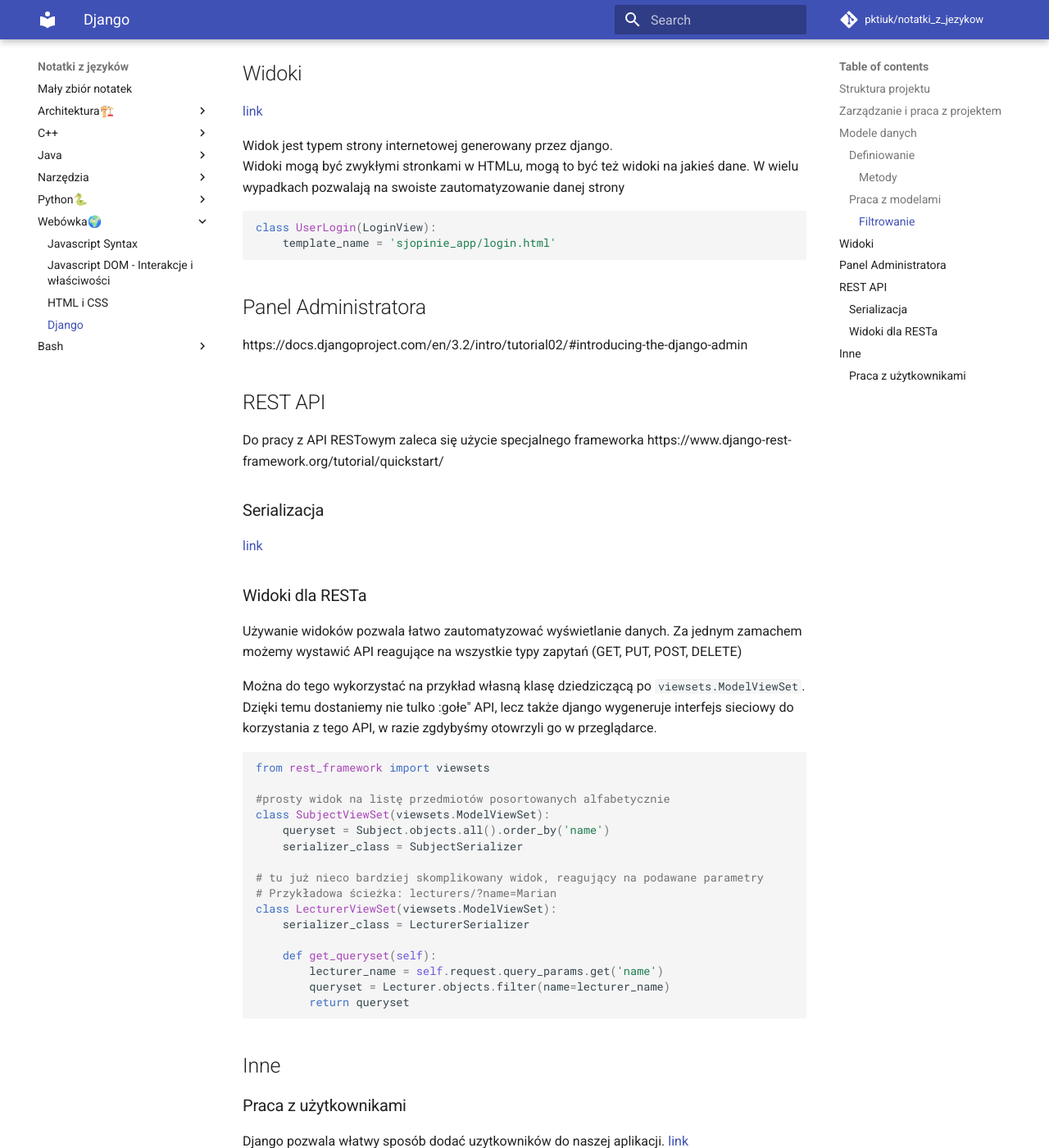
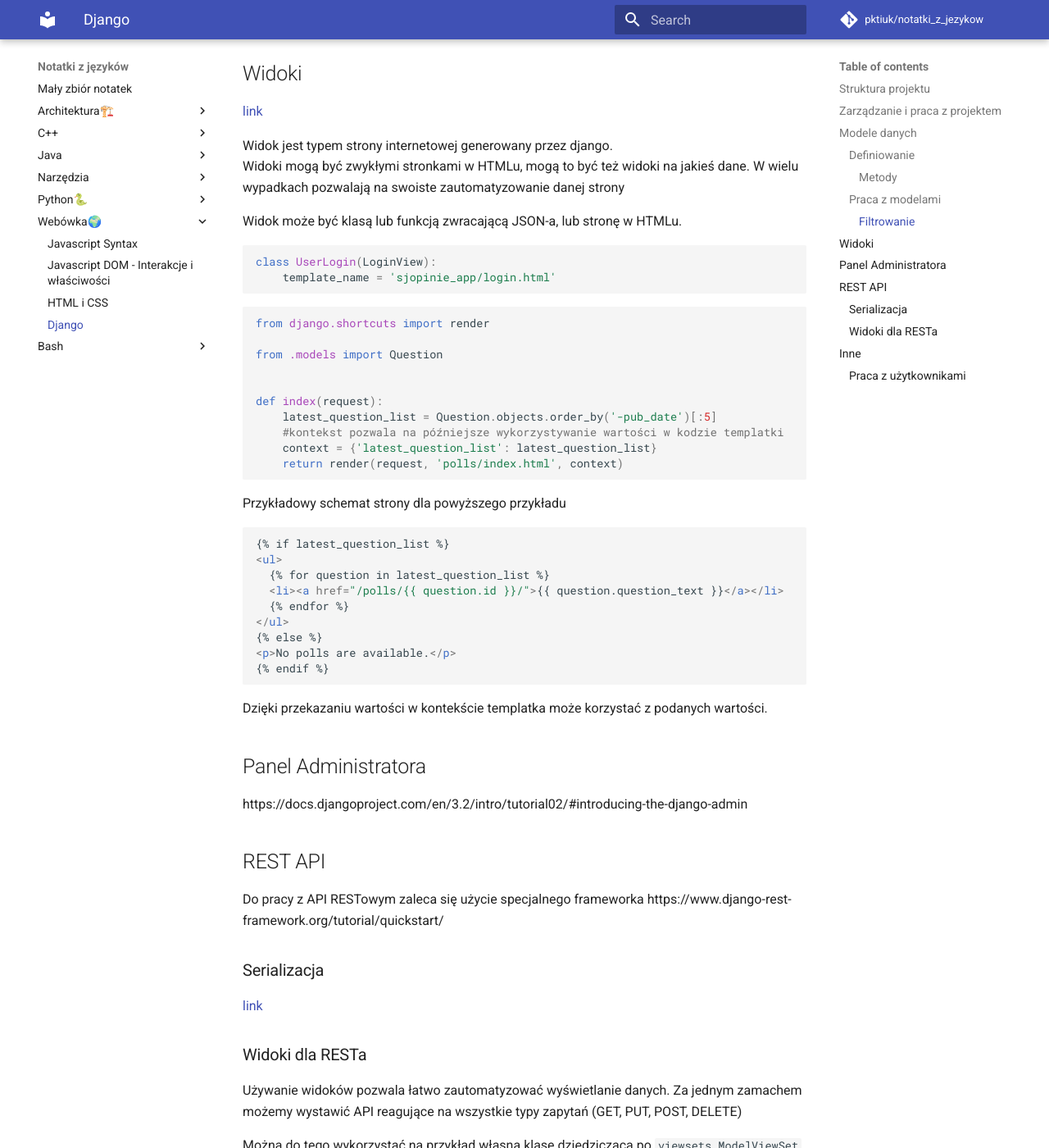
Before and after one commit to pktiuk/notatki_z_jezykow, an MkDocs documentation site: the page built from docs/Webówka🌍/9_django.md, in a window 1280 px wide and 1400 px high, scrolled down 4607 px. Shown: the whole window at 82% size. Built offline with MkDocs 1.6.1 and Material for MkDocs 9.7.7, drawn with Linux system fonts in a browser that asks for light colours; comment, search, counter and statistics services are not loaded.

Commit message:
Więcej o widokach

````diff
--- a/docs/Webówka🌍/9_django.md
+++ b/docs/Webówka🌍/9_django.md
@@ -202,10 +202,41 @@
 Widok jest typem strony internetowej generowany przez django.
 Widoki mogą być zwykłymi stronkami w HTMLu, mogą to być też widoki na jakieś dane. W wielu wypadkach pozwalają na swoiste zautomatyzowanie danej strony
 
+Widok może być klasą lub funkcją zwracającą JSON-a, lub stronę w HTMLu.
+
 ```python
 class UserLogin(LoginView):
     template_name = 'sjopinie_app/login.html'
 ```
+
+```python
+from django.shortcuts import render
+
+from .models import Question
+
+
+def index(request):
+    latest_question_list = Question.objects.order_by('-pub_date')[:5]
+    #kontekst pozwala na późniejsze wykorzystywanie wartości w kodzie templatki
+    context = {'latest_question_list': latest_question_list}
+    return render(request, 'polls/index.html', context)
+```
+
+Przykładowy schemat strony dla powyższego przykładu
+
+```html
+{% if latest_question_list %}
+<ul>
+  {% for question in latest_question_list %}
+  <li><a href="/polls/{{ question.id }}/">{{ question.question_text }}</a></li>
+  {% endfor %}
+</ul>
+{% else %}
+<p>No polls are available.</p>
+{% endif %}
+```
+
+Dzięki przekazaniu wartości w kontekście templatka może korzystać z podanych wartości.
 
 ## Panel Administratora
 
````
